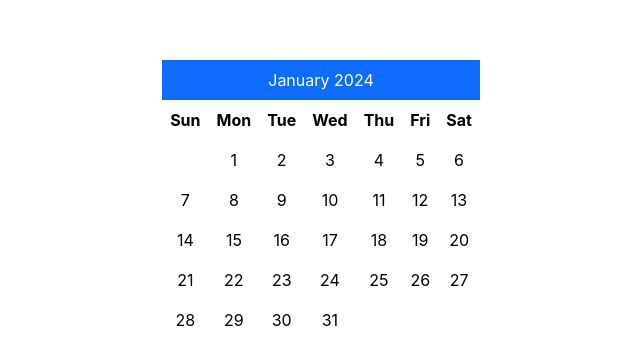
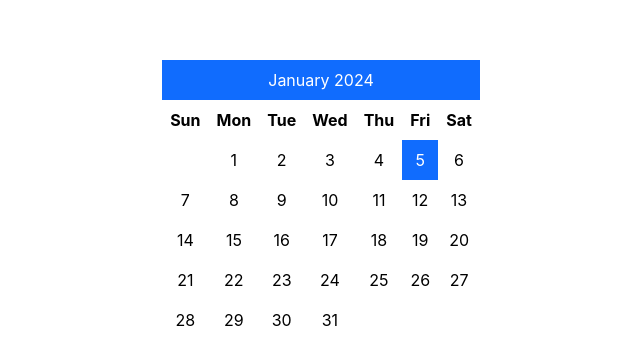
Before and after one commit to kenedyolisi/calendar-pwa, a React (Vite) app: page / in a window 1280 px wide. Shown: the part 192-556 px from the top of the page, without its empty margins (319-959 px from the left). Built offline with nearby package versions, Linux system fonts and the light colour scheme.

Commit message:
feat: add highlight for present date (today)

```diff
--- a/src/components/calendar.tsx
+++ b/src/components/calendar.tsx
@@ -3,6 +3,7 @@ import {
   endOfMonth,
   format,
   getDay,
+  isToday,
   startOfMonth,
 } from "date-fns";
 import { useState } from "react";
@@ -32,7 +33,14 @@ export const Calendar = () => {
                 ? null
                 : allDates[index - firstDayOfWeek];
 
-            return <td key={index}>{date ? format(date, "d") : ""}</td>;
+            return (
+              <td
+                className={`${date && isToday(date) ? "text-bg-primary" : ""}`}
+                key={index}
+              >
+                {date ? format(date, "d") : ""}
+              </td>
+            );
           })}
         </tr>
       )
```
